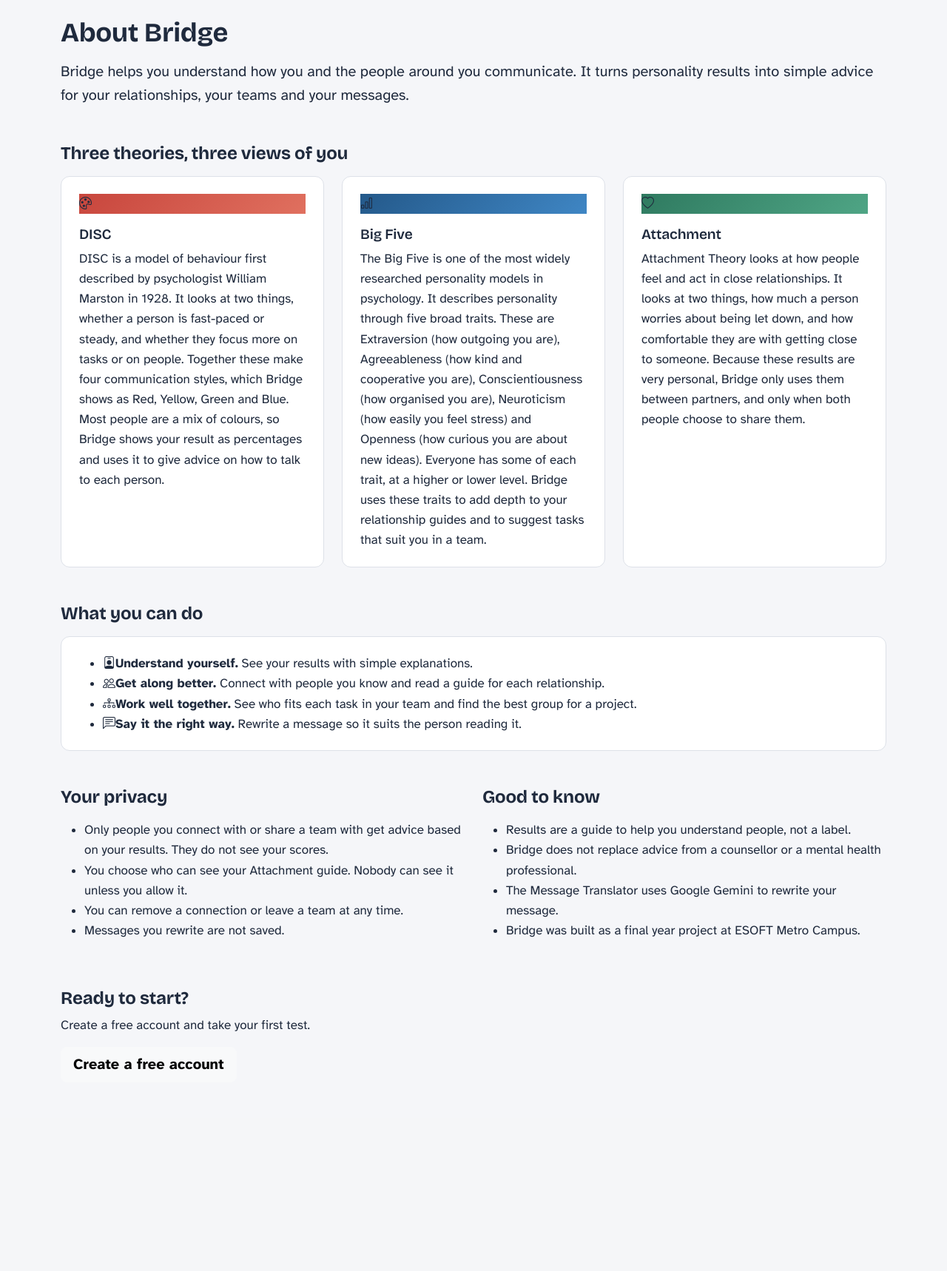
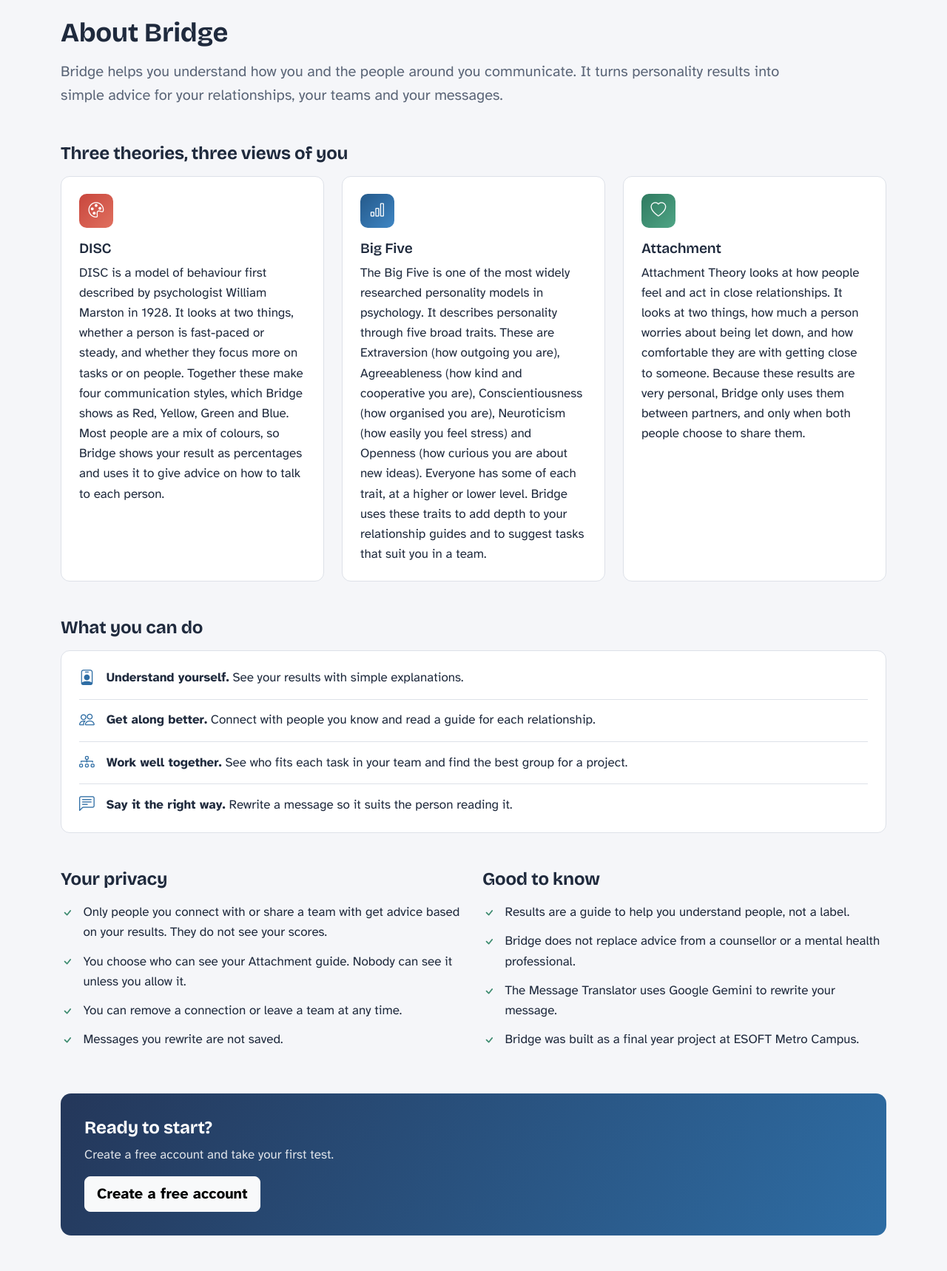
Before and after one commit to enuriuyanage16-cell/communication-relationship-recommender-app, a Flask app: page /about in a window 1280 px wide. Shown: the part 58-1776 px from the top of the page at 74% size. Before the commit the page ends 1504 px from the top, so only its background shows below. Run offline with Flask 3, Linux system fonts and the light colour scheme; some libraries are stand-ins or nearby versions.

Commit message:
Add about page styles

```diff
--- a/static/css/style.css
+++ b/static/css/style.css
@@ -237,3 +237,25 @@ h3 { font-size: 1.2rem; font-weight: 600; }
 .topbar-theme:hover { border-color: var(--ink-soft); }
 [data-bs-theme="dark"] .auth-card { box-shadow: 0 10px 30px rgba(0, 0, 0, .4); }
 [data-bs-theme="dark"] { --bs-link-color-rgb: 122, 170, 222; --bs-link-hover-color-rgb: 160, 196, 235; }
+
+/* ---------- about page ---------- */
+.about { max-width: 1200px; }
+.about-intro .lead { color: var(--ink-soft); max-width: 75ch; }
+.theory-icon { width: 46px; height: 46px; border-radius: 10px; display: grid; place-items: center; color: #fff; font-size: 1.3rem; }
+.feature-list { list-style: none; padding: 0; }
+.feature-list li { display: flex; gap: 1rem; align-items: flex-start; padding: .85rem 0; border-top: 1px solid var(--line); }
+.feature-list li:first-child { border-top: 0; padding-top: 0; }
+.feature-list li:last-child { padding-bottom: 0; }
+.feature-list .bi { color: var(--blue); font-size: 1.3rem; line-height: 1.4; }
+.check-list { list-style: none; padding: 0; margin: 0; }
+.check-list li { position: relative; padding-left: 1.9rem; margin-bottom: .75rem; }
+.check-list li::before {
+    content: "\F26E"; font-family: "bootstrap-icons"; position: absolute; left: 0; top: .05rem;
+    color: var(--green); font-size: 1.15rem;
+}
+.about-cta {
+    position: relative; overflow: hidden; color: #fff; border-radius: 14px; padding: 2rem;
+    background: linear-gradient(120deg, #24375a 0%, #2e6da4 100%);
+}
+.about-cta h2 { color: #fff; }
+.about-cta p { color: rgba(255, 255, 255, .85); }
```
